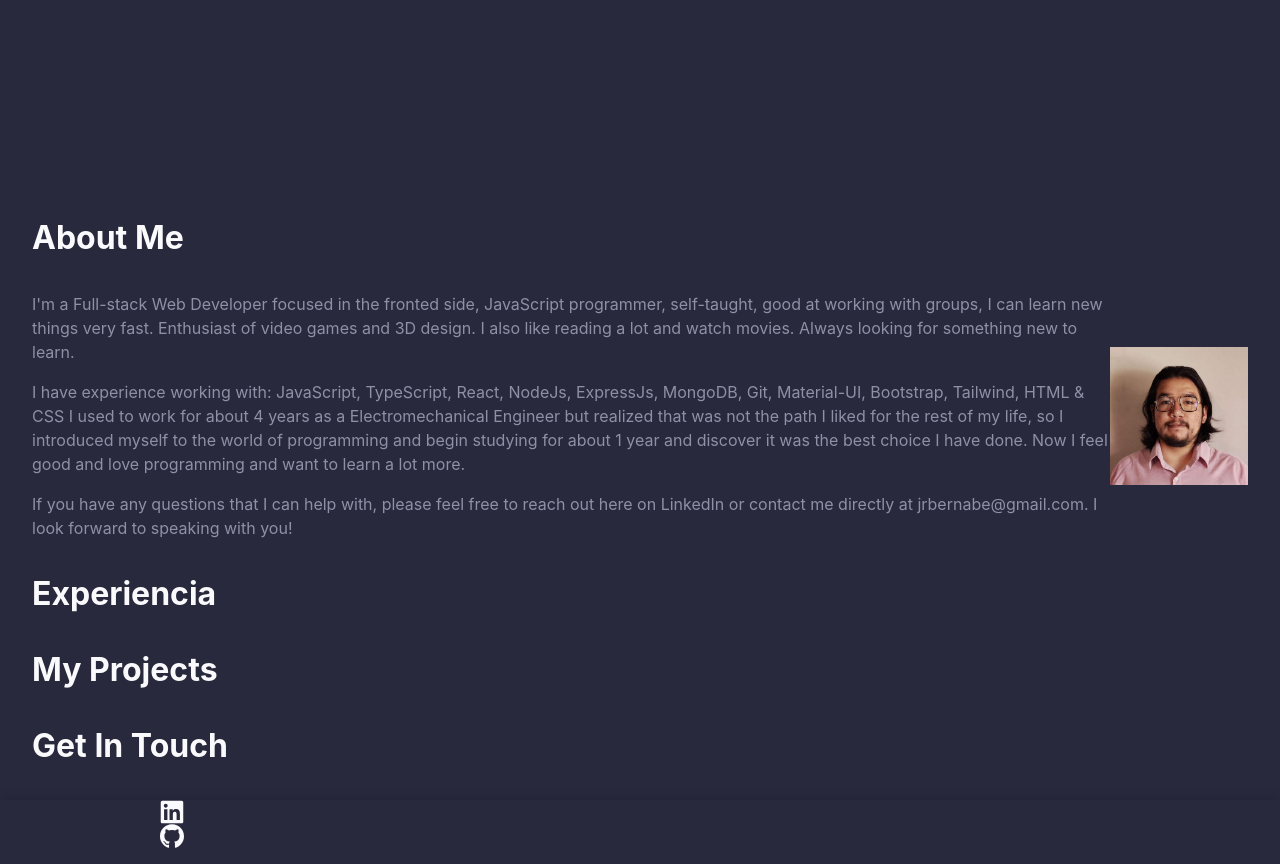
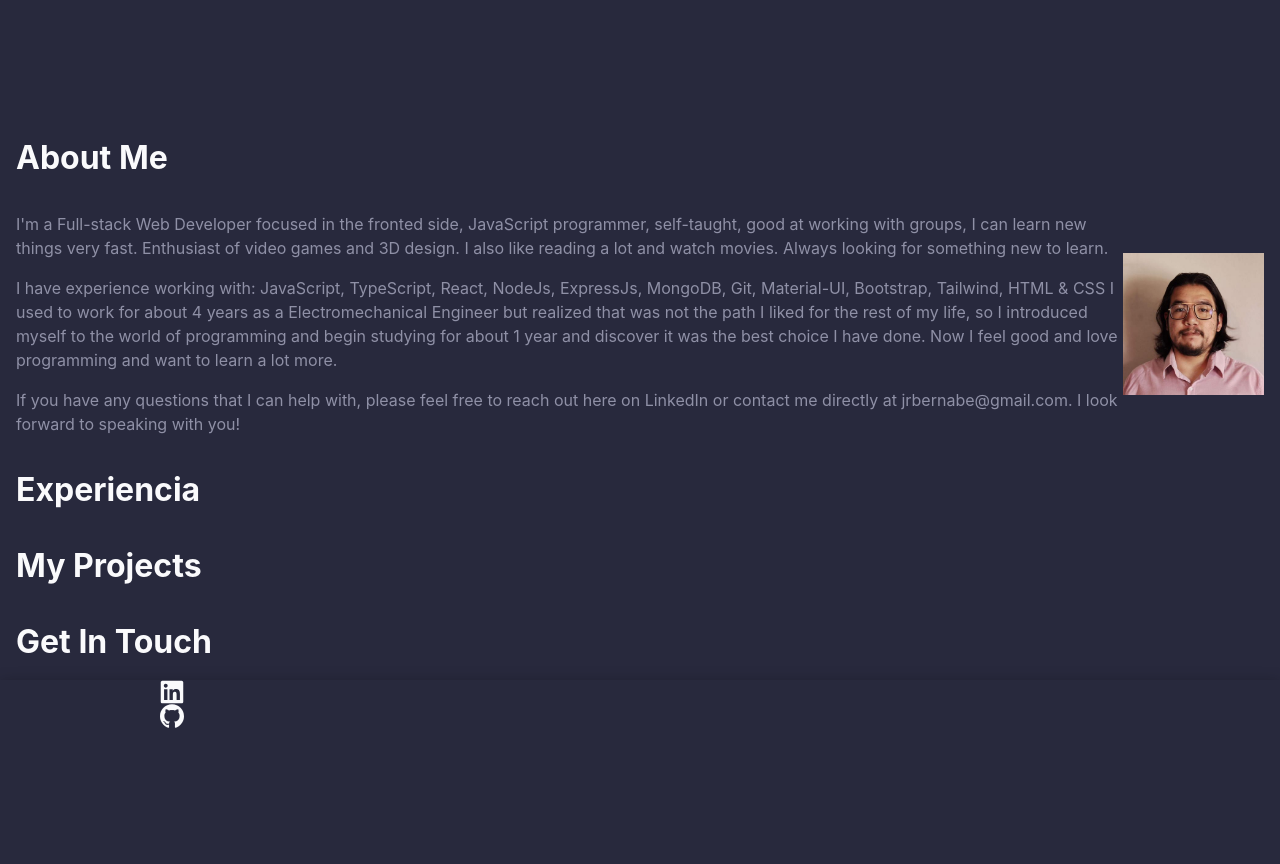
Before and after one commit to Jos017/portfolio-jose-rios, a React (Vite) app: page / in a window 1280 px wide. Shown: the part 680-1544 px from the top of the page. After the commit the page ends 1424 px from the top, so only its background shows below. Built offline with nearby package versions, Linux system fonts and the light colour scheme.

Commit message:
Remove Pages component

```diff
--- a/src/components/Page.tsx
+++ /dev/null
@@ -1,24 +0,0 @@
-import React from 'react';
-import { addToClassName } from '../utils/classNameUtils';
-
-type Props = {
-  children?: React.ReactNode;
-  className?: string;
-  component?: keyof JSX.IntrinsicElements;
-  id?: string;
-};
-
-const Page = ({ children, className, component = 'div', id }: Props) => {
-  const Component = component;
-
-  const defaultClasses =
-    'flex flex-col justify-center w-full mx-auto p-4';
-
-  return (
-    <Component id={id} className={addToClassName(defaultClasses, className)}>
-      {children}
-    </Component>
-  );
-};
-
-export default Page;
--- a/src/layouts/MainLayout.tsx
+++ b/src/layouts/MainLayout.tsx
@@ -6,9 +6,9 @@ import Footer from '../components/Footer';
 const MainLayout = () => {
   return (
     <>
-      <Navbar items={NAVIGATION} maxWidth="xl" height="md" />
+      <Navbar items={NAVIGATION}/>
       <Outlet />
-      <Footer maxWidth="xl" height="md" />
+      <Footer/>
     </>
   );
 };
--- a/src/pages/About.tsx
+++ b/src/pages/About.tsx
@@ -1,9 +1,8 @@
 import profilePic from '../assets/images/profilePic.jpg';
-import Page from '../components/Page';
 
 const About = () => {
   return (
-    <Page component="section">
+    <section className="flex flex-col justify-center w-full mx-auto p-4">
       <div className="flex flex-col gap-8">
         <h2>About Me</h2>
         <div className="flex items-center">
@@ -36,7 +35,7 @@ const About = () => {
           </div>
         </div>
       </div>
-    </Page>
+    </section>
   );
 };
 
--- a/src/pages/Contact.tsx
+++ b/src/pages/Contact.tsx
@@ -1,10 +1,8 @@
-import Page from '../components/Page';
-
 const Contact = () => {
   return (
-    <Page component="section">
+    <section className="flex flex-col justify-center w-full mx-auto p-4">
       <h2>Get In Touch</h2>
-    </Page>
+    </section>
   );
 };
 
--- a/src/pages/Experience.tsx
+++ b/src/pages/Experience.tsx
@@ -1,10 +1,8 @@
-import Page from '../components/Page';
-
 const Experience = () => {
   return (
-    <Page component="section">
+    <section className="flex flex-col justify-center w-full mx-auto p-4">
       <h2>Experiencia</h2>
-    </Page>
+    </section>
   );
 };
 
--- a/src/pages/Hero.tsx
+++ b/src/pages/Hero.tsx
@@ -1,13 +1,11 @@
-import Page from '../components/Page';
-
 const Hero = () => {
   return (
-    <Page component="section" className='min-h-screen max-w-screen-xl'>
-      <div className="flex flex-col items-start justify-center h-full max-w-3xl gap-y-4 sm:gap-y-8">
+    <section className="mx-auto flex min-h-[calc(100vh-4rem)] w-full max-w-screen-lg flex-col justify-center p-4">
+      <div className="flex h-full max-w-3xl flex-col items-start justify-center gap-y-4 sm:gap-y-8">
         <p className="text-primary-lighter">Hi, my name is</p>
         <div>
           <h1 className="sm:mb-4 sm:text-6xl">Jose Rios.</h1>
-          <h2 className="sm:text-6xl text-inherit">
+          <h2 className="text-inherit sm:text-6xl">
             I build things for the web
           </h2>
         </div>
@@ -16,7 +14,7 @@ const Hero = () => {
           Electromechanical Engineering. I love playing video games
         </p>
       </div>
-    </Page>
+    </section>
   );
 };
 
--- a/src/pages/Home.tsx
+++ b/src/pages/Home.tsx
@@ -1,4 +1,3 @@
-import Page from '../components/Page';
 import About from './About';
 import Contact from './Contact';
 import Experience from './Experience';
@@ -7,13 +6,13 @@ import Projects from './Projects';
 
 const Home = () => {
   return (
-    <Page component="main"className="max-screen-xl">
+    <main>
       <Hero />
       <About />
       <Experience />
       <Projects />
       <Contact />
-    </Page>
+    </main>
   );
 };
 
--- a/src/pages/Projects.tsx
+++ b/src/pages/Projects.tsx
@@ -1,10 +1,8 @@
-import Page from '../components/Page';
-
 const Projects = () => {
   return (
-    <Page component="section" minH="full">
+    <section className="flex flex-col justify-center w-full mx-auto p-4">
       <h2>My Projects</h2>
-    </Page>
+    </section>
   );
 };
 
```
